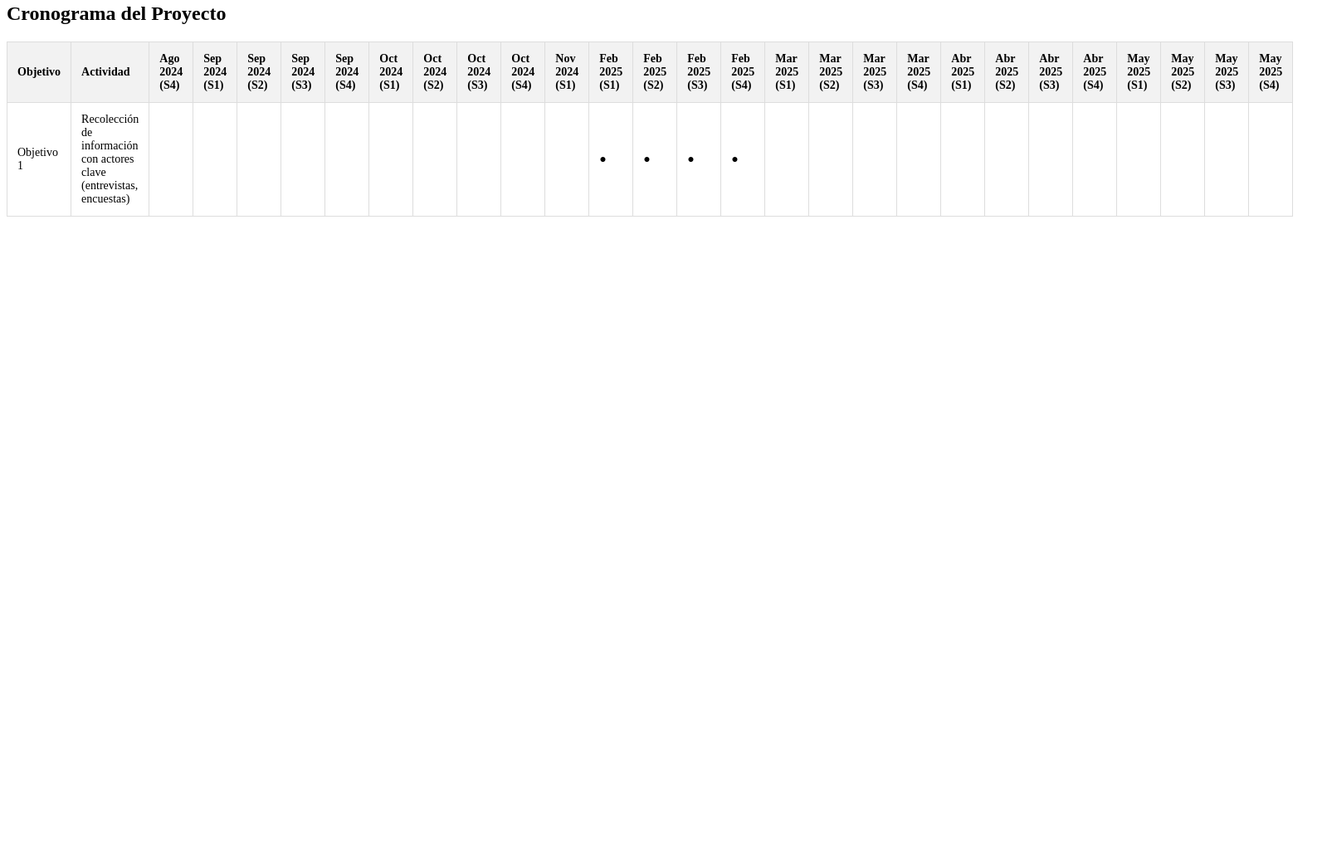
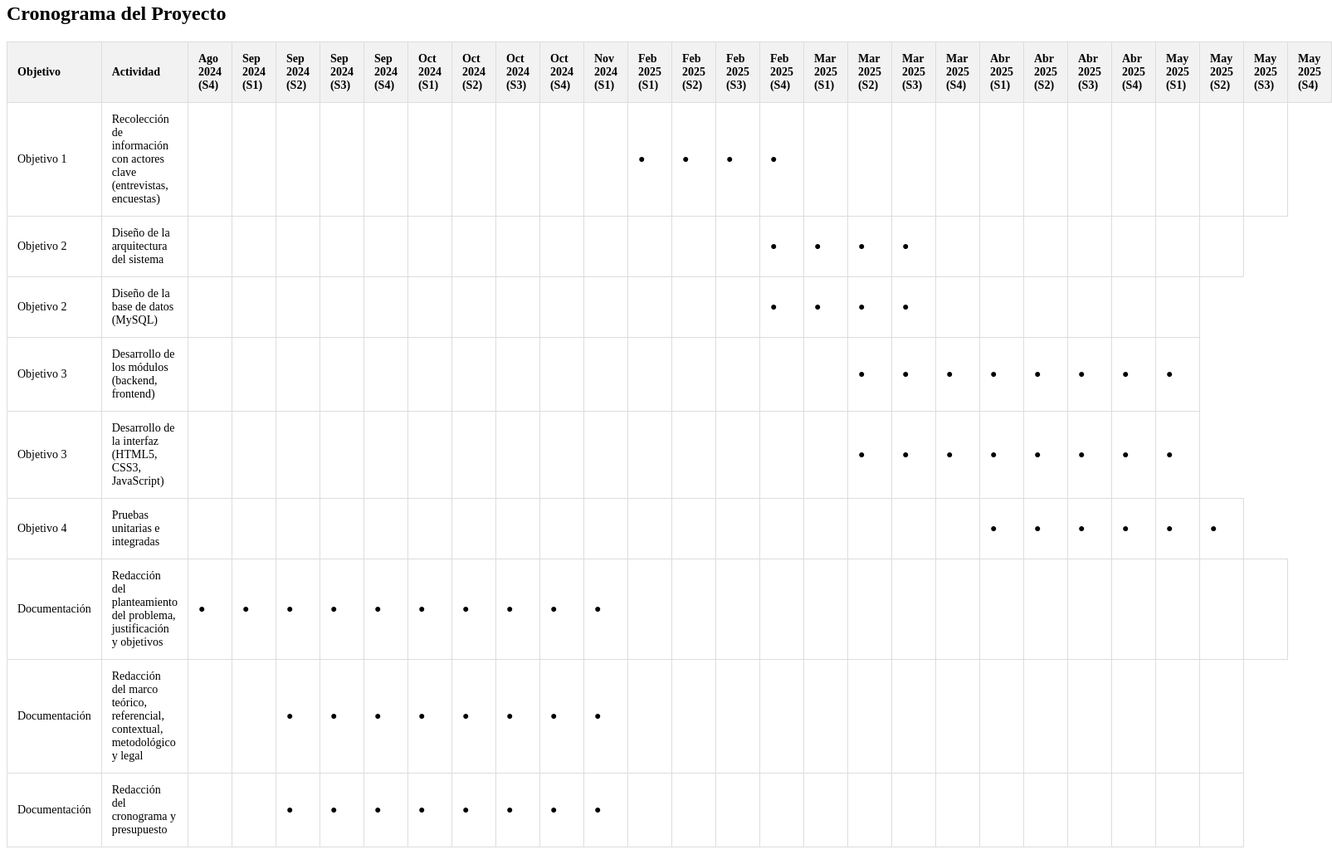
Before and after one commit to JairoAndresOrostegui/cronograma, a plain HTML site: page index.html in a window 1280 px wide. Shown: the part 17-1058 px from the top of the page at 83% size, 1605 px wide, since content can reach past the window. Before the commit the page ends 800 px from the top, so only its background shows below. Drawn offline with Linux system fonts and the light colour scheme.

Commit message:
Update index.html

```diff
--- a/index.html
+++ b/index.html
@@ -54,13 +54,51 @@
             <th>May 2025 (S3)</th>
             <th>May 2025 (S4)</th>
         </tr>
-        <!-- Añadir las filas de la tabla aquí -->
         <tr>
             <td>Objetivo 1</td>
             <td>Recolección de información con actores clave (entrevistas, encuestas)</td>
-            <td></td><td></td><td></td><td></td><td></td><td></td><td></td><td></td><td></td><td></td><td>●</td><td>●</td><td>●</td><td>●</td><td></td><td></td><td></td><td></td><td></td><td></td><td></td><td></td><td></td><td></td><td></td><td></td>
+            <td></td><td></td><td></td><td></td><td></td><td></td><td></td><td></td><td></td><td></td><td>●</td><td>●</td><td>●</td><td>●</td><td></td><td></td><td></td><td></td><td></td><td></td><td></td><td></td><td></td><td></td><td></td>
         </tr>
-        <!-- Añadir más filas con los datos correspondientes -->
+        <tr>
+            <td>Objetivo 2</td>
+            <td>Diseño de la arquitectura del sistema</td>
+            <td></td><td></td><td></td><td></td><td></td><td></td><td></td><td></td><td></td><td></td><td></td><td></td><td></td><td>●</td><td>●</td><td>●</td><td>●</td><td></td><td></td><td></td><td></td><td></td><td></td><td></td>
+        </tr>
+        <tr>
+            <td>Objetivo 2</td>
+            <td>Diseño de la base de datos (MySQL)</td>
+            <td></td><td></td><td></td><td></td><td></td><td></td><td></td><td></td><td></td><td></td><td></td><td></td><td></td><td>●</td><td>●</td><td>●</td><td>●</td><td></td><td></td><td></td><td></td><td></td><td></td>
+        </tr>
+        <tr>
+            <td>Objetivo 3</td>
+            <td>Desarrollo de los módulos (backend, frontend)</td>
+            <td></td><td></td><td></td><td></td><td></td><td></td><td></td><td></td><td></td><td></td><td></td><td></td><td></td><td></td><td></td><td>●</td><td>●</td><td>●</td><td>●</td><td>●</td><td>●</td><td>●</td><td>●</td>
+        </tr>
+        <tr>
+            <td>Objetivo 3</td>
+            <td>Desarrollo de la interfaz (HTML5, CSS3, JavaScript)</td>
+            <td></td><td></td><td></td><td></td><td></td><td></td><td></td><td></td><td></td><td></td><td></td><td></td><td></td><td></td><td></td><td>●</td><td>●</td><td>●</td><td>●</td><td>●</td><td>●</td><td>●</td><td>●</td>
+        </tr>
+        <tr>
+            <td>Objetivo 4</td>
+            <td>Pruebas unitarias e integradas</td>
+            <td></td><td></td><td></td><td></td><td></td><td></td><td></td><td></td><td></td><td></td><td></td><td></td><td></td><td></td><td></td><td></td><td></td><td></td><td>●</td><td>●</td><td>●</td><td>●</td><td>●</td><td>●</td>
+        </tr>
+        <tr>
+            <td>Documentación</td>
+            <td>Redacción del planteamiento del problema, justificación y objetivos</td>
+            <td>●</td><td>●</td><td>●</td><td>●</td><td>●</td><td>●</td><td>●</td><td>●</td><td>●</td><td>●</td><td></td><td></td><td></td><td></td><td></td><td></td><td></td><td></td><td></td><td></td><td></td><td></td><td></td><td></td><td></td>
+        </tr>
+        <tr>
+            <td>Documentación</td>
+            <td>Redacción del marco teórico, referencial, contextual, metodológico y legal</td>
+            <td></td><td></td><td>●</td><td>●</td><td>●</td><td>●</td><td>●</td><td>●</td><td>●</td><td>●</td><td></td><td></td><td></td><td></td><td></td><td></td><td></td><td></td><td></td><td></td><td></td><td></td><td></td><td></td>
+        </tr>
+        <tr>
+            <td>Documentación</td>
+            <td>Redacción del cronograma y presupuesto</td>
+            <td></td><td></td><td>●</td><td>●</td><td>●</td><td>●</td><td>●</td><td>●</td><td>●</td><td>●</td><td></td><td></td><td></td><td></td><td></td><td></td><td></td><td></td><td></td><td></td><td></td><td></td><td></td><td></td>
+        </tr>
     </table>
 </body>
 </html>
```
